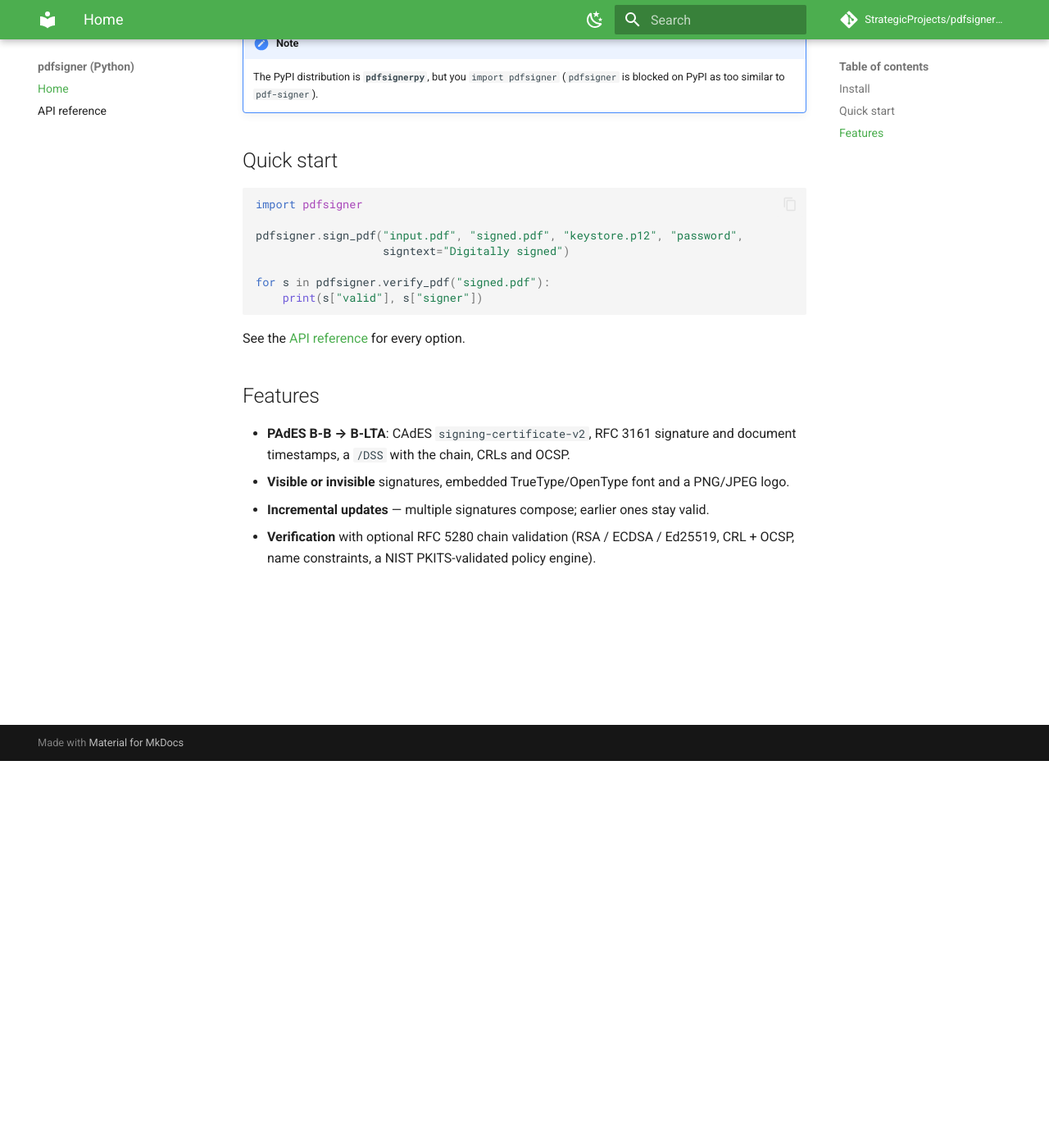
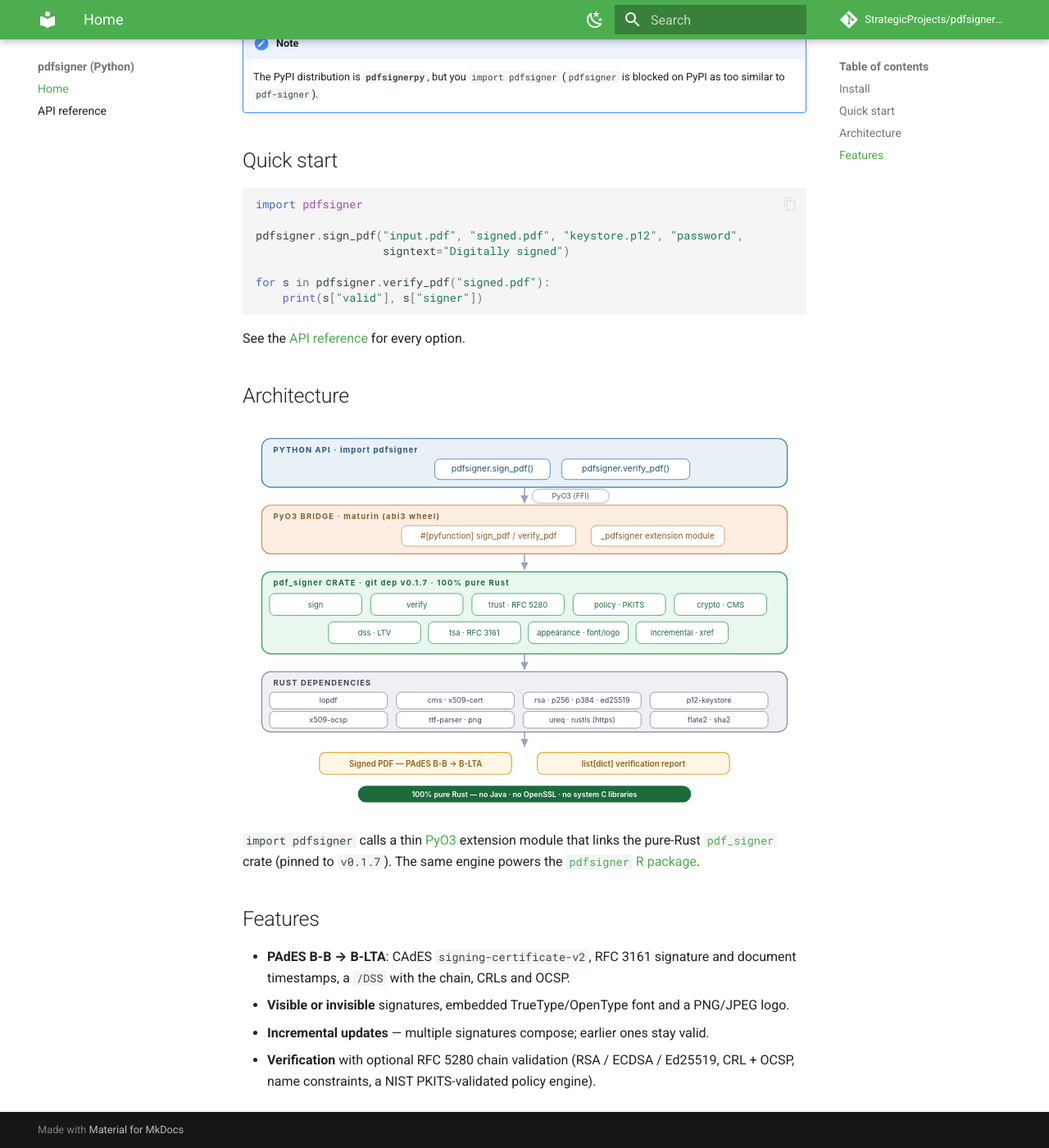
Before and after one commit to StrategicProjects/pdfsignerpy, an MkDocs documentation site: the page built from docs/index.md, in a window 1280 px wide and 1400 px high, scrolled down 472 px. Shown: the whole window at 82% size. Built offline with MkDocs 1.6.1 and Material for MkDocs 9.7.7, drawn with Linux system fonts in a browser that asks for light colours; comment, search, counter and statistics services are not loaded.

Commit message:
docs: add an SVG architecture diagram (README + site)
Python-flavoured architecture diagram (Python API → PyO3 bridge →
pure-Rust pdf_signer crate → deps → PAdES output), mirroring the R
package's diagram. Referenced from the README and the docs home page.

Co-Authored-By: Claude Opus 4.8 (1M context) <noreply@anthropic.com>

```diff
--- a/docs/index.md
+++ b/docs/index.md
@@ -37,6 +37,15 @@ for s in pdfsigner.verify_pdf("signed.pdf"):
 
 See the [API reference](api.md) for every option.
 
+## Architecture
+
+![pdfsigner (Python) architecture: the Python API calls a PyO3 extension module that links the pure-Rust pdf_signer crate.](architecture.svg)
+
+`import pdfsigner` calls a thin [PyO3](https://pyo3.rs/) extension module that
+links the pure-Rust [`pdf_signer`](https://github.com/StrategicProjects/pdf_signer)
+crate (pinned to `v0.1.7`). The same engine powers the
+[`pdfsigner` R package](https://github.com/StrategicProjects/pdfsigner).
+
 ## Features
 
 - **PAdES B-B → B-LTA**: CAdES `signing-certificate-v2`, RFC 3161 signature and
```
Also changed, not shown: README.md (+9 -0 lines), docs/architecture.svg (added).
